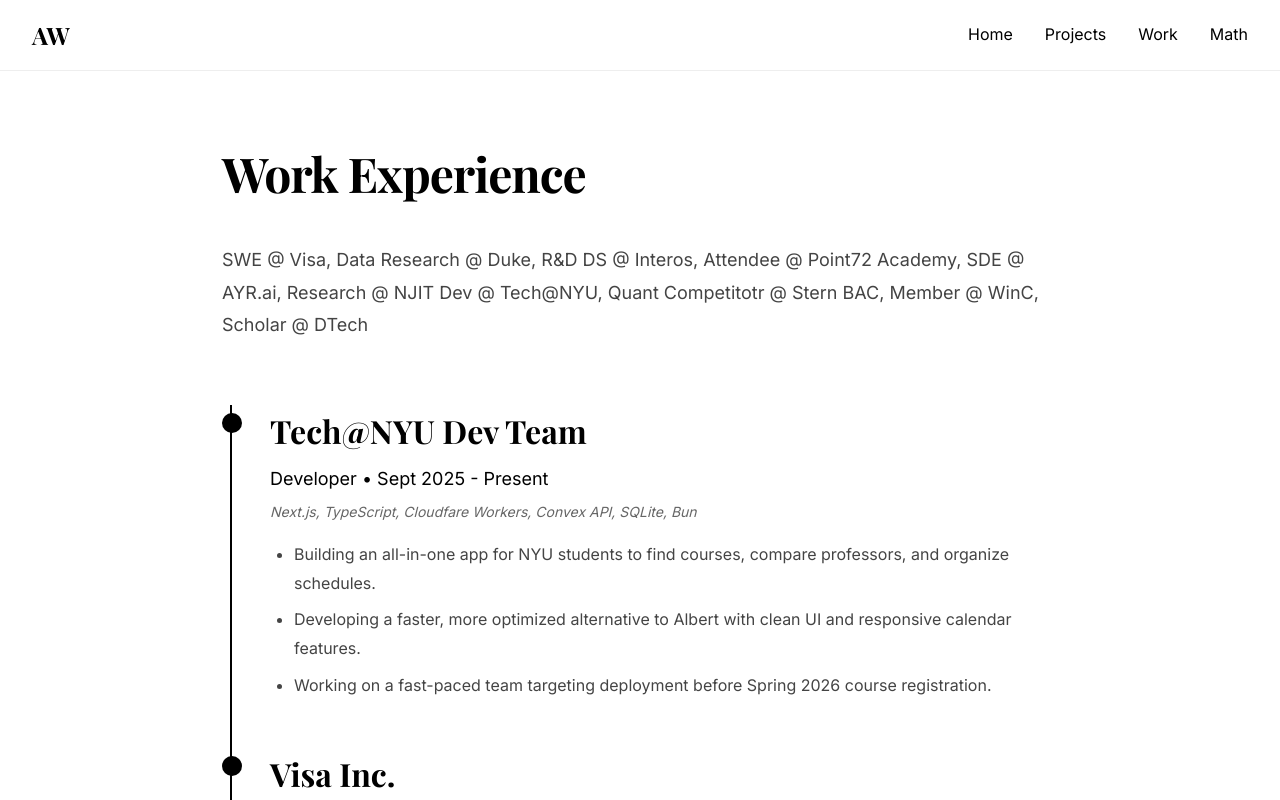
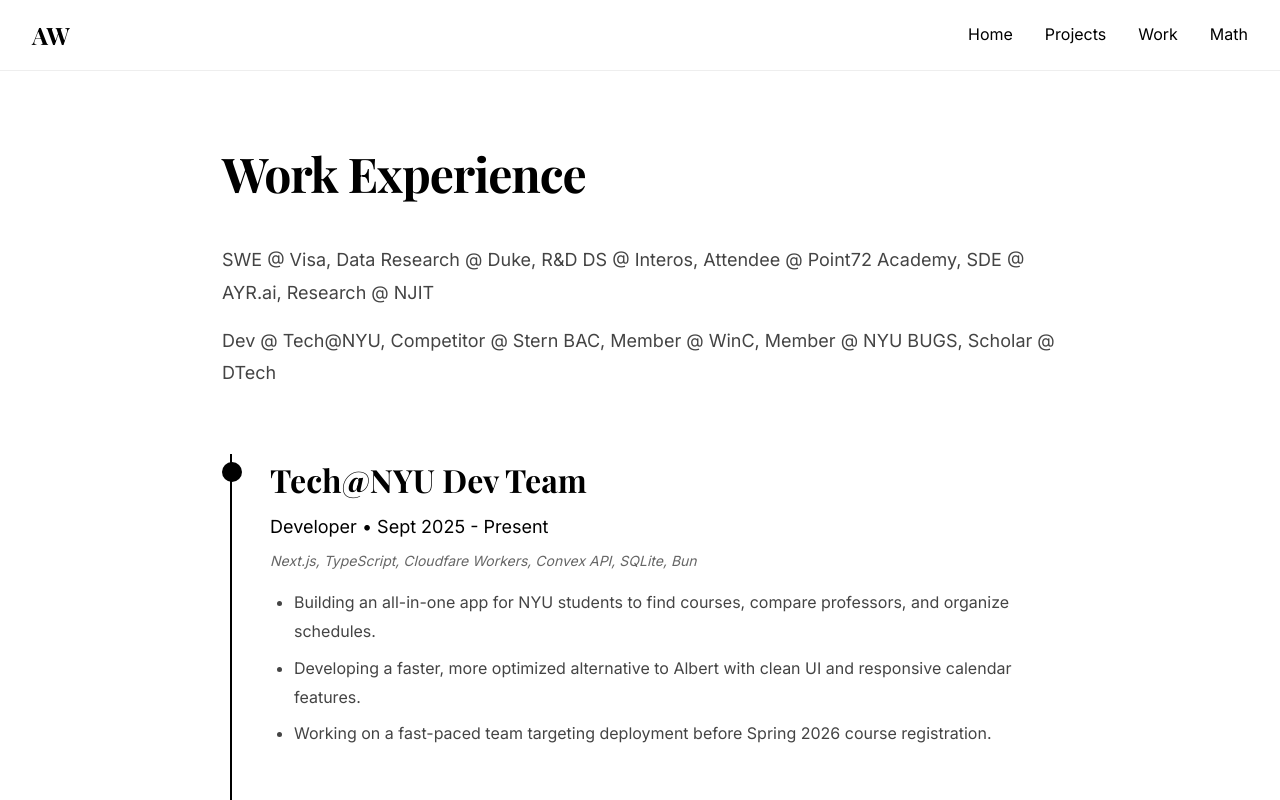
Before and after one commit to alissawu/alissasite, a Next.js app: page /work in a window 1280 px wide. Shown: the top 800 px of the page. Built offline with nearby package versions, Linux system fonts and the light colour scheme.

Commit message:
work section

```diff
--- a/src/app/work/page.tsx
+++ b/src/app/work/page.tsx
@@ -12,7 +12,9 @@
         <div className={styles.intro}>
          <p>
             SWE @ Visa, Data Research @ Duke, R&D DS @ Interos, Attendee @ Point72 Academy, SDE @ AYR.ai, Research @ NJIT
-            Dev @ Tech@NYU, Quant Competitotr @ Stern BAC, Member @ WinC, Scholar @ DTech
+          </p>
+          <p>
+            Dev @ Tech@NYU, Competitor @ Stern BAC, Member @ WinC, Member @ NYU BUGS, Scholar @ DTech
          </p>
         </div>
 
```
